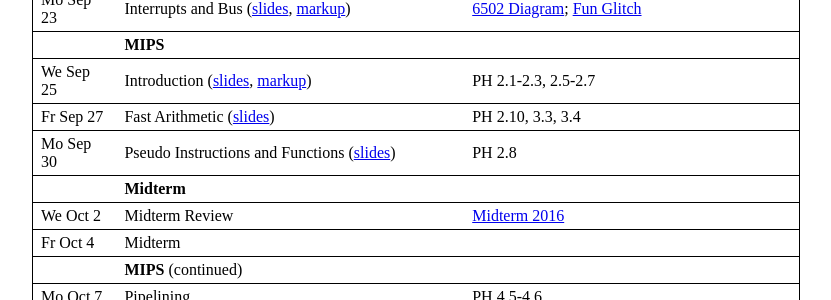
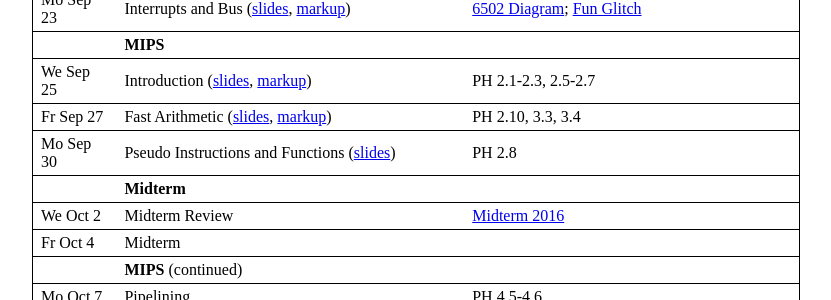
Before and after one commit to jhucsf/fall2019, a Jekyll site: the page built from index.md, in a window 1280 px wide and 900 px high, scrolled down 1448 px. Shown: the part 152-452 px from the top of the window, without its empty margins (224-1055 px from the left). Built offline with Jekyll 4.4.1, drawn with Linux system fonts in a browser that asks for light colours.

Commit message:
markup for lecture 13

```diff
--- a/index.md
+++ b/index.md
@@ -71,7 +71,7 @@ Fr Sep 20 | Stack ([slides](lec/lec10.pdf), [markup](lec/lec10-ink.pdf))
 Mo Sep 23 | Interrupts and Bus ([slides](lec/lec11.pdf), [markup](lec/lec11-ink.pdf))                     | [6502 Diagram](https://www.cs.jhu.edu/~phi/csf/slides/6502-diagram-db-sb-ad.png); [Fun Glitch](https://www.youtube.com/watch?v=fj9u00PMkYU&feature=youtu.be)
           | **MIPS**
 We Sep 25 | Introduction ([slides](lec/lec12.pdf), [markup](lec/lec12-ink.pdf))                              | PH 2.1-2.3, 2.5-2.7
-Fr Sep 27 | Fast Arithmetic ([slides](lec/lec13.pdf))                          | PH 2.10, 3.3, 3.4
+Fr Sep 27 | Fast Arithmetic ([slides](lec/lec13.pdf), [markup](lec/lec13-ink.pdf))                          | PH 2.10, 3.3, 3.4
 Mo Sep 30  | Pseudo Instructions and Functions ([slides](lec/lec14.pdf))        | PH 2.8
           | **Midterm**
 We Oct 2 | Midterm Review                            | [Midterm 2016](res/midterm2016.pdf)
```
Also changed, not shown: 2 other files.
